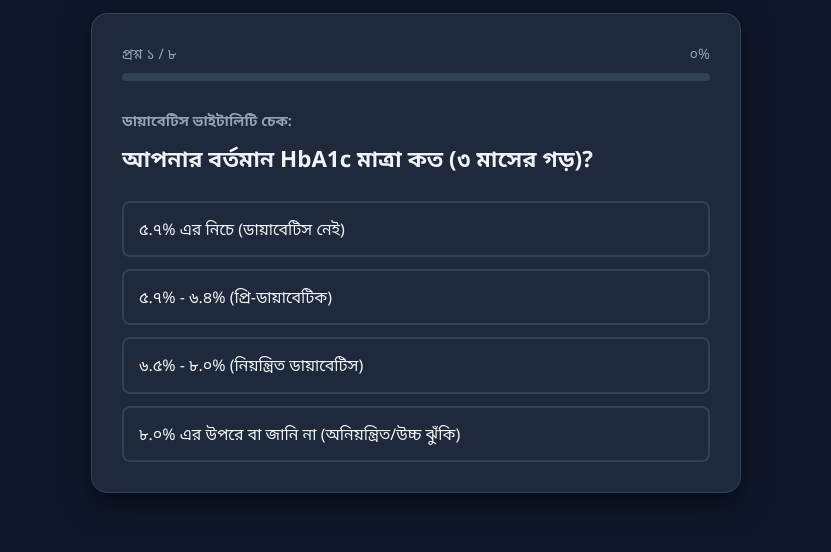
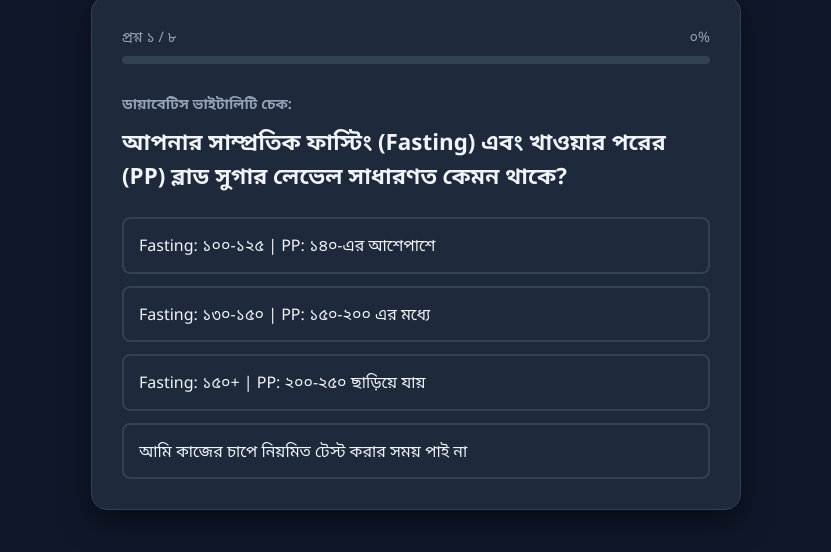
Before and after one commit to ghoshdrsampurna/diabetes-calculator, a plain HTML site: page diagnose.html in a window 1280 px wide. Shown: the part 248-800 px from the top of the page, without its empty margins (224-1055 px from the left). Drawn offline with Linux system fonts and the light colour scheme.

Commit message:
Update Content

```diff
--- a/diagnose.html
+++ b/diagnose.html
@@ -11,23 +11,7 @@
             y=l.getElementsByTagName(r)[0];y.parentNode.insertBefore(t,y);
         })(window, document, "clarity", "script", "vcn39lh96g");
     </script>
-    <!-- Meta Pixel Code -->
-    <script>
-    !function(f,b,e,v,n,t,s)
-    {if(f.fbq)return;n=f.fbq=function(){n.callMethod?
-    n.callMethod.apply(n,arguments):n.queue.push(arguments)};
-    if(!f._fbq)f._fbq=n;n.push=n;n.loaded=!0;n.version='2.0';
-    n.queue=[];t=b.createElement(e);t.async=!0;
-    t.src=v;s=b.getElementsByTagName(e)[0];
-    s.parentNode.insertBefore(t,s)}(window, document,'script',
-    'https://connect.facebook.net/en_US/fbevents.js');
-    fbq('init', '2104563526667735');
-    fbq('track', 'PageView');
-    </script>
-    <noscript><img height="1" width="1" style="display:none"
-    src="https://www.facebook.com/tr?id=2104563526667735&ev=PageView&noscript=1"
-    /></noscript>
-    <!-- End Meta Pixel Code -->
+
     <style>
         /* CSS স্টাইল */
         :root {
@@ -442,12 +426,12 @@
         // 1. Data: Bengali Questions and Scores
         const questions = [
             {
-                question: "আপনার বর্তমান HbA1c মাত্রা কত (৩ মাসের গড়)?",
+                question: "আপনার সাম্প্রতিক ফাস্টিং (Fasting) এবং খাওয়ার পরের (PP) ব্লাড সুগার লেভেল সাধারণত কেমন থাকে?",
                 options: [
-                    { text: "৫.৭% এর নিচে (ডায়াবেটিস নেই)", score: 0 },
-                    { text: "৫.৭% - ৬.৪% (প্রি-ডায়াবেটিক)", score: 5 },
-                    { text: "৬.৫% - ৮.০% (নিয়ন্ত্রিত ডায়াবেটিস)", score: 10 },
-                    { text: "৮.০% এর উপরে বা জানি না (অনিয়ন্ত্রিত/উচ্চ ঝুঁকি)", score: 20 }
+                    { text: "Fasting: ১০০-১২৫ | PP: ১৪০-এর আশেপাশে", score: 0 },
+                    { text: "Fasting: ১৩০-১৫০ | PP: ১৫০-২০০ এর মধ্যে", score: 5 },
+                    { text: "Fasting: ১৫০+ | PP: ২০০-২৫০ ছাড়িয়ে যায়", score: 10 },
+                    { text: "আমি কাজের চাপে নিয়মিত টেস্ট করার সময় পাই না", score: 20 }
                 ]
             },
             {
```
Also changed, not shown: index.html (+24 -0 lines).
